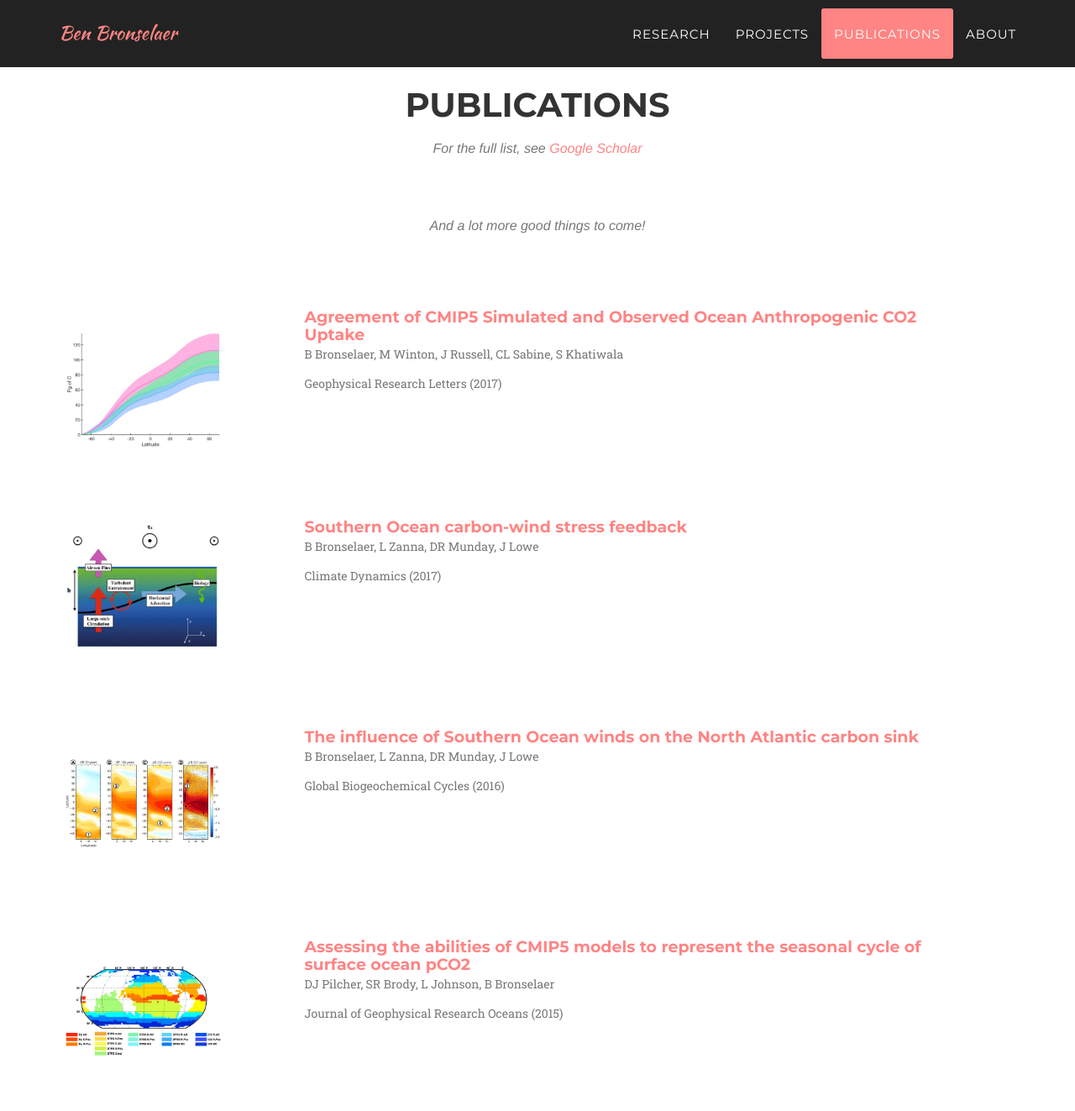
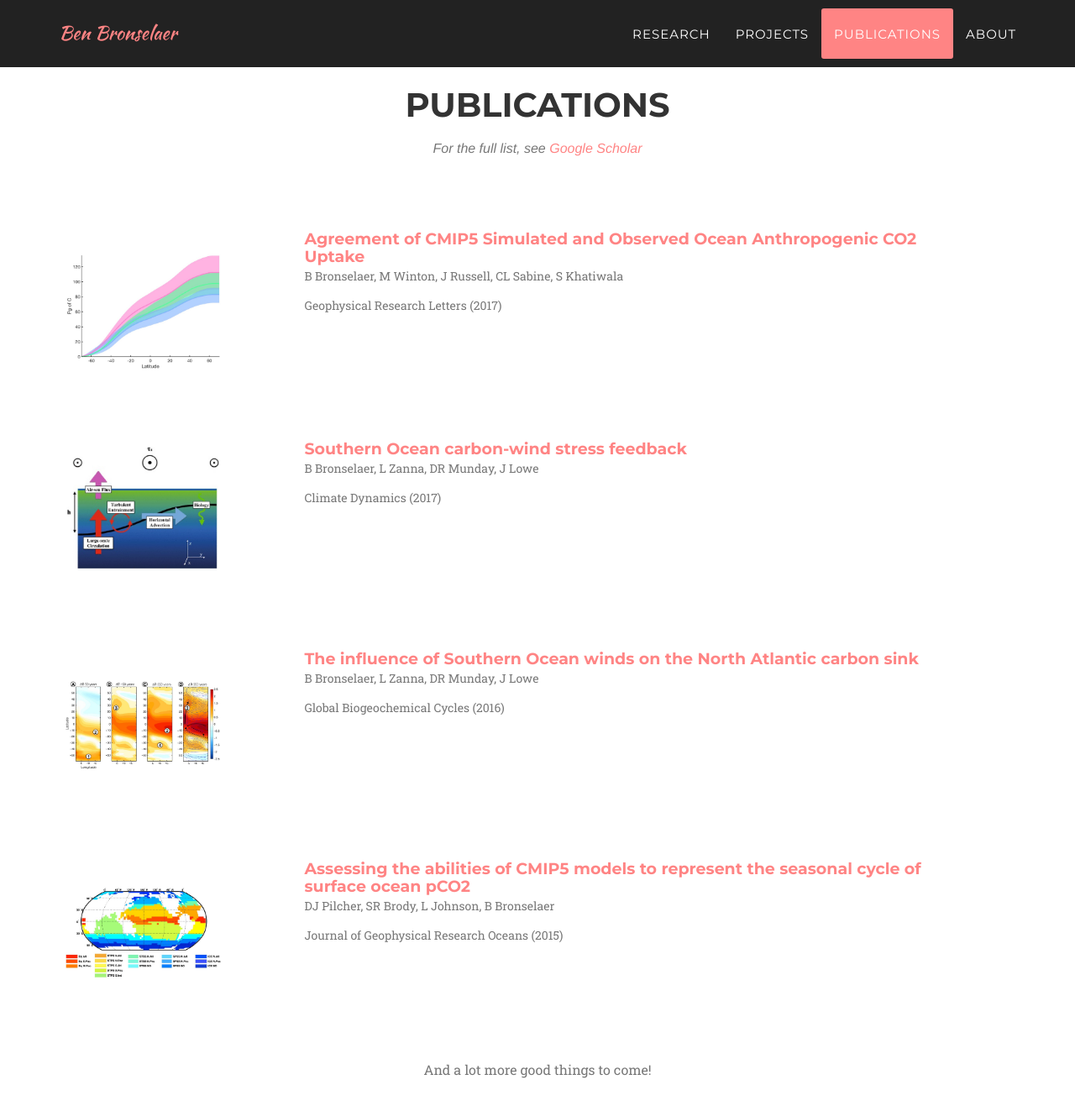
Before and after one commit to BenBronselaer/BenBronselaer.github.io, a Jekyll site: the page built from index.html, in a window 1280 px wide and 1400 px high, scrolled down 2622 px. Shown: the top 1323 px of the window at 84% size. Built offline with Jekyll 4.4.1, drawn with Linux system fonts in a browser that asks for light colours; some web fonts are replaced.

Commit message:
Update publications.html

```diff
--- a/_includes/publications.html
+++ b/_includes/publications.html
@@ -5,8 +5,6 @@
                 <div class="col-lg-12 text-center">
                     <h2 class="section-heading">Publications</h2>
                     <h3 class="section-subheading text-muted"> For the full list, see <a href="https://scholar.google.com/citations?user=pygyCfkAAAAJ&hl=en">Google Scholar</a> </h3>
-                    <h3 class="section-subheading text-muted"> And a lot more good things to come! </h3>
-
                 </div>
             </div>
 
@@ -30,7 +28,7 @@
 
             <div class="row">
                 <div class="col-lg-8 col-lg-offset-2 text-center">
-                    <p class="large text-muted"></p>
+                    <p class="large text-muted">And a lot more good things to come!</p>
                 </div>
             </div>
         </div>
```
